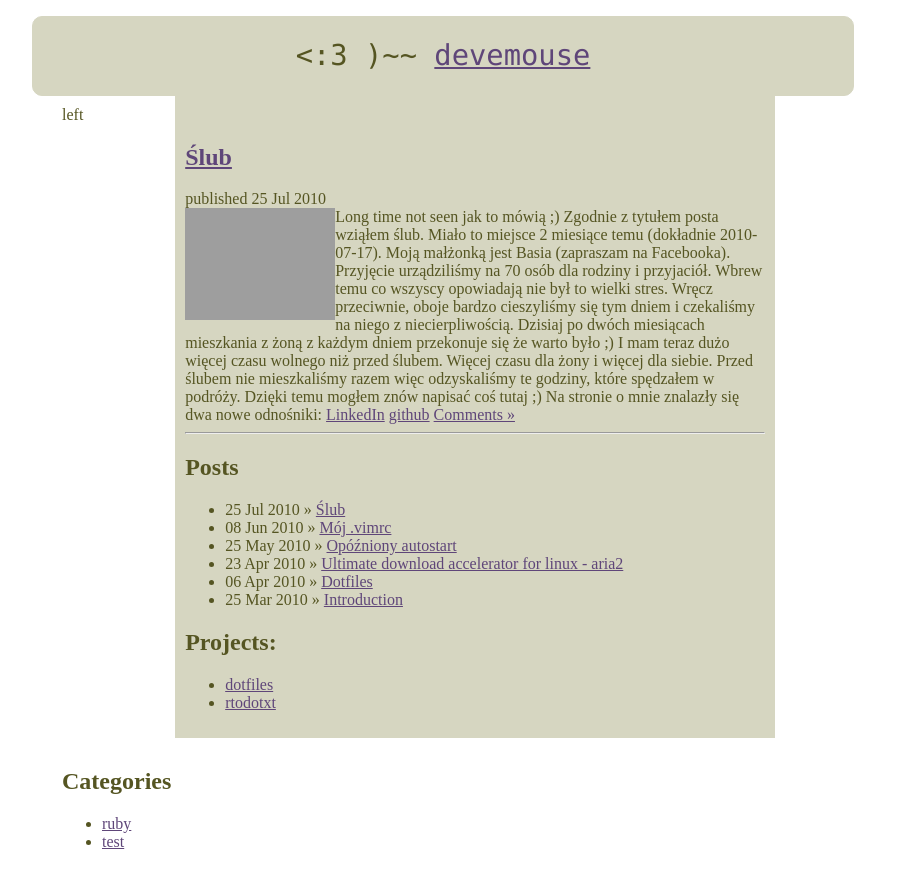
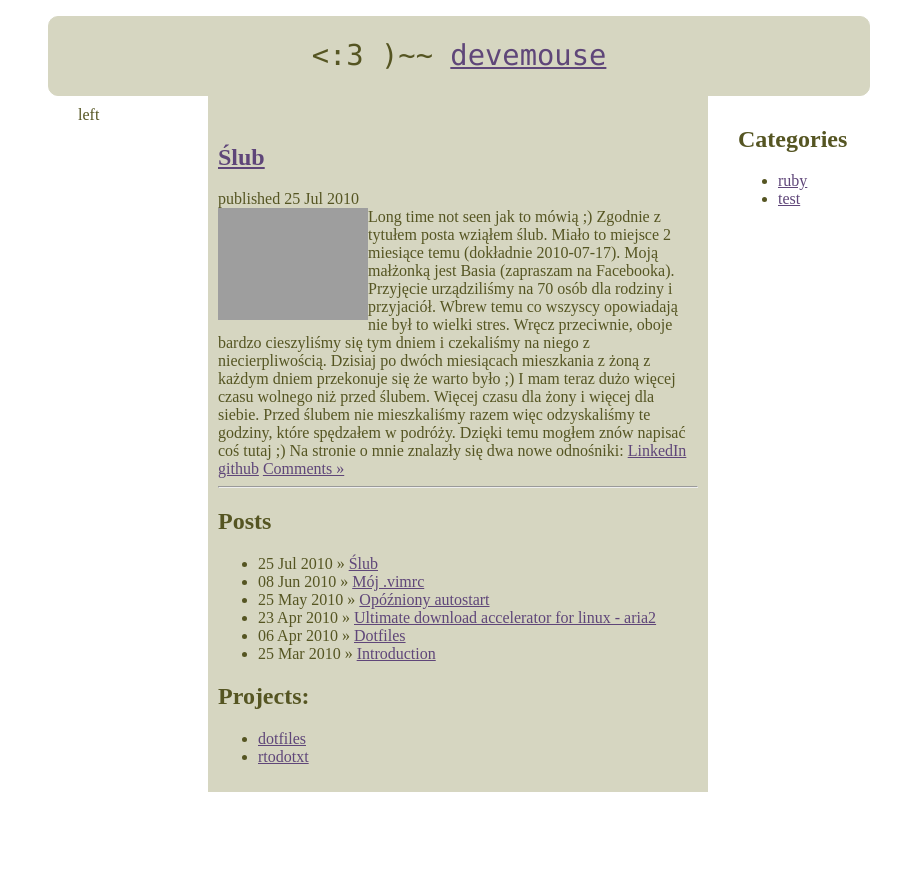
Before and after one commit to devemouse/devemouse.github.com, a Jekyll site: the page built from index.html, in a window 1280 px wide. Shown: the top 888 px of the page, without its empty margins (182-1083 px from the left). Built offline with Jekyll 4.4.1, drawn with Linux system fonts in a browser that asks for light colours; Markdown is read by kramdown in place of the engine named in the settings; grey boxes are pictures that could not be loaded.

Commit message:
updated widths again

```diff
--- a/css/default.css
+++ b/css/default.css
@@ -21,8 +21,7 @@ div.title {
    -webkit-border-radius: 10px;
    -moz-border-radius: 10px;
 
-   min-width:800px;
-   width:65%
+   width:800px;
 }
 
 img.alignleft
@@ -34,19 +33,16 @@ img.alignleft
 .container {
    margin-left:auto;
    margin-right:auto;
-   min-width:800px;
-   width:65%
+   width:800px;
 }
 
 .container .left,.right {
-   min-width:80px;
-   width:10%;
+   width:100px;
 }
 
 .container .center {
    background: #D6D6C1;
-   min-width:580px;
-   width:44%
+   width:480px;
 }
 
 
```
